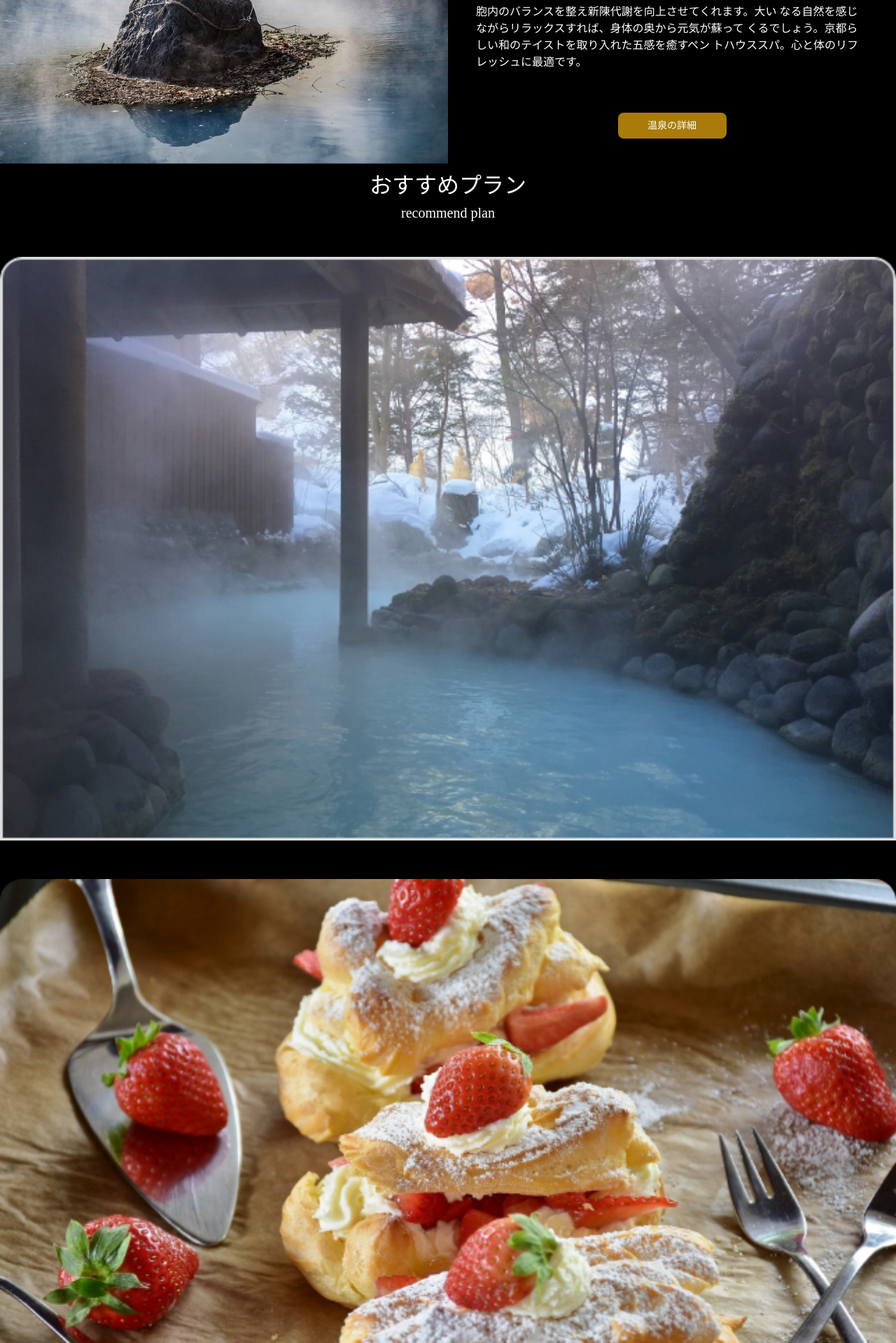
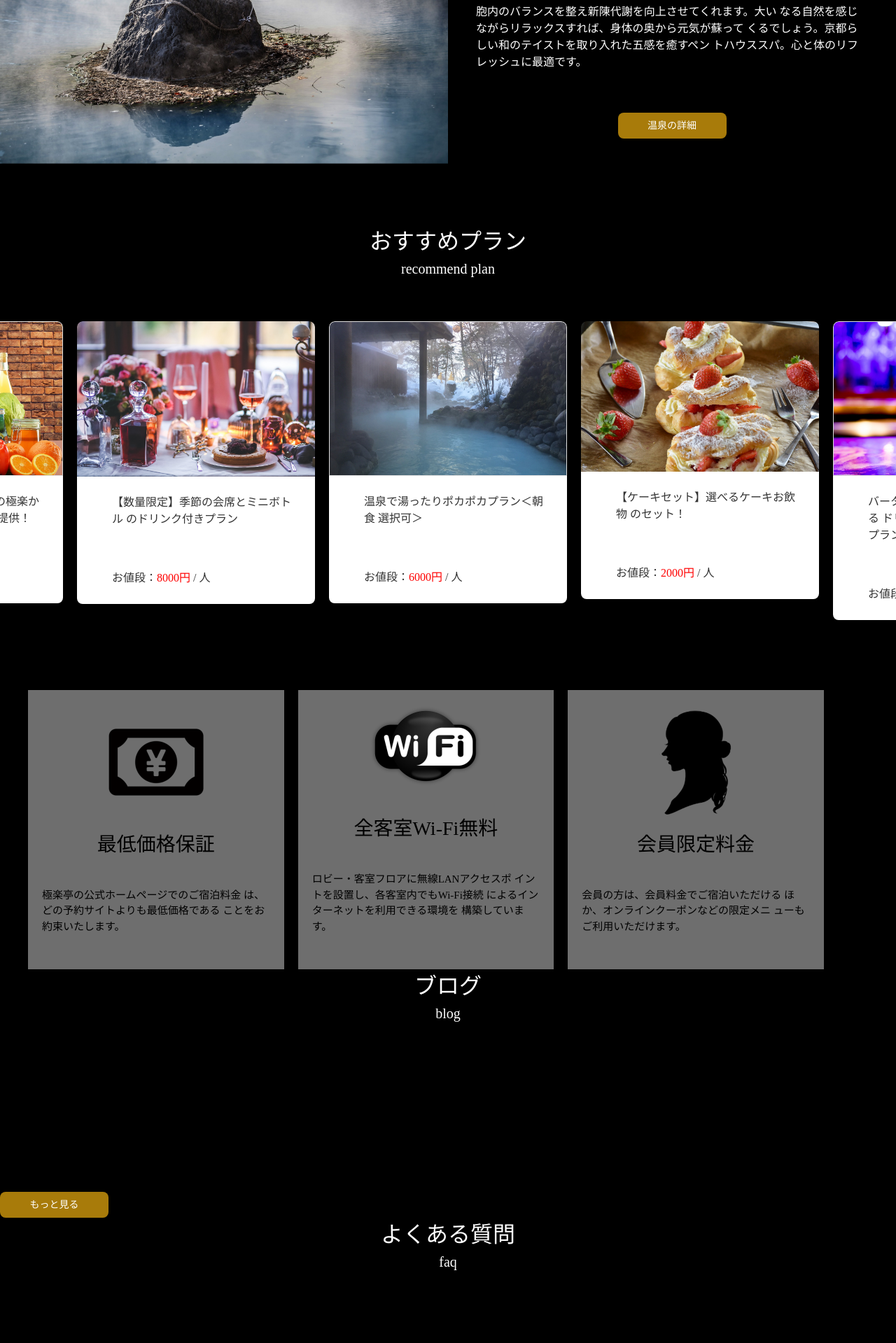
Before and after one commit to kyohhh/jQuery_practice, a PHP site: page / in a window 1280 px wide. Shown: the part 2053-3972 px from the top of the page at 70% size. Run offline with PHP 8.4, Linux system fonts and the light colour scheme.

Commit message:
SCSS_main_おすすめプラン

```diff
--- a/css/style.css
+++ b/css/style.css
@@ -201,4 +201,85 @@ img {
 .features .inner .features-cont .features-list .features-item .image {
   width: 50%;
 }
+
+.plan {
+  padding-top: 80px;
+}
+
+.rec {
+  padding-top: 60px;
+}
+
+.rec .rec-slick .rec-item {
+  display: -webkit-box;
+  display: -ms-flexbox;
+  display: flex;
+  -webkit-box-orient: vertical;
+  -webkit-box-direction: reverse;
+      -ms-flex-flow: column-reverse;
+          flex-flow: column-reverse;
+  border-radius: 8px;
+  overflow: hidden;
+  margin-right: 10px;
+  margin-left: 10px;
+}
+
+.rec .rec-slick .rec-item .text {
+  background-color: #fff;
+  padding: 25px 25px 25px 50px;
+  color: #333333;
+}
+
+.rec .rec-slick .rec-item .text .price {
+  padding-top: 60px;
+}
+
+.rec .rec-slick .rec-item .text .price > span {
+  color: #FF0000;
+}
+
+.service .service-warp {
+  padding-top: 100px;
+}
+
+.service .service-warp .service-list {
+  display: -webkit-box;
+  display: -ms-flexbox;
+  display: flex;
+  padding-left: 40px;
+  padding-right: 40px;
+}
+
+.service .service-warp .service-list .service-item {
+  display: -webkit-box;
+  display: -ms-flexbox;
+  display: flex;
+  -webkit-box-orient: vertical;
+  -webkit-box-direction: reverse;
+      -ms-flex-flow: column-reverse;
+          flex-flow: column-reverse;
+  background-color: #6E6E6E;
+  width: 30.46875%;
+}
+
+.service .service-warp .service-list .service-item + .service-item {
+  margin-left: 20px;
+}
+
+.service .service-warp .service-list .service-item .text .title {
+  font-size: 28px;
+  padding-top: 10px;
+  text-align: center;
+}
+
+.service .service-warp .service-list .service-item .text .desc {
+  padding: 40px 20px 50px 20px;
+  font-size: 15px;
+}
+
+.service .service-warp .service-list .service-item .image {
+  width: 160px;
+  margin-left: auto;
+  margin-right: auto;
+}
 /*# sourceMappingURL=style.css.map */
--- a/index.html
+++ b/index.html
@@ -101,10 +101,10 @@
                     <span class="sub">recommend plan</span>
                 </h2>
                 <div class="rec service">
-                    <div class="rec-slick rec-list">
+                    <div class="rec-slick rec-list" id="rec-slick">
                         <div class="rec-item">
                             <div class="text">
-                                <div class="titile">温泉で湯ったりポカポカプラン＜朝食 選択可＞</div>
+                                <div class="title">温泉で湯ったりポカポカプラン＜朝食 選択可＞</div>
                                 <div class="price">お値段：<span>6000円 </span>/ 人</div>
                             </div>
                             <div class="image">
@@ -113,7 +113,7 @@
                         </div>
                         <div class="rec-item">
                             <div class="text">
-                                <div class="titile">【ケーキセット】選べるケーキお飲物 のセット！</div>
+                                <div class="title">【ケーキセット】選べるケーキお飲物 のセット！</div>
                                 <div class="price">お値段：<span>2000円 </span>/ 人</div>
                             </div>
                             <div class="image">
@@ -122,7 +122,7 @@
                         </div>
                         <div class="rec-item">
                             <div class="text">
-                                <div class="titile">バータイム「2DRINKSプラン」選べる ドリンク2杯におつまみが付いたプラン</div>
+                                <div class="title">バータイム「2DRINKSプラン」選べる ドリンク2杯におつまみが付いたプラン</div>
                                 <div class="price">お値段：<span>8000円 </span>/ 人</div>
                             </div>
                             <div class="image">
@@ -131,7 +131,7 @@
                         </div>
                         <div class="rec-item">
                             <div class="text">
-                                <div class="titile">【リモート宴会プラン】京の極楽から シェフ厳選メニューをご提供！</div>
+                                <div class="title">【リモート宴会プラン】京の極楽から シェフ厳選メニューをご提供！</div>
                                 <div class="price">お値段：<span>6000円 </span>/ 人</div>
                             </div>
                             <div class="image">
@@ -140,7 +140,7 @@
                         </div>
                         <div class="rec-item">
                             <div class="text">
-                                <div class="titile">【数量限定】季節の会席とミニボトル のドリンク付きプラン</div>
+                                <div class="title">【数量限定】季節の会席とミニボトル のドリンク付きプラン</div>
                                 <div class="price">お値段：<span>8000円 </span>/ 人</div>
                             </div>
                             <div class="image">
--- a/js/script.js
+++ b/js/script.js
@@ -0,0 +1,13 @@
+$(function () {
+  $('.rec-slick').slick({
+    infinite: true,
+    slidesToShow: 3,
+    slidesToScroll: 3,
+    autoplay: true,//オートプレイON
+    speed: 1000,
+    autoplaySpeed: 5000,//オートプレイスピード5秒
+    arrows: false,//ボタン非表示
+    centerPadding: '100px',//横切れ端の見え方
+    centerMode: true
+  });
+});
--- /dev/null
+++ b/scss/object/_plan.scss
@@ -0,0 +1,74 @@
+.plan{
+  padding-top: 80px;
+  .inner{
+    .cmn-title{
+      .main{}
+      .sub{}
+    }
+  }
+}
+
+.rec{
+  padding-top: 60px;
+  .rec-slick{
+    .rec-item{
+      display: flex;//textとimageの上下反転
+      flex-flow: column-reverse;//textとimageの上下反転
+      border-radius: 8px;
+      overflow: hidden;//はみ出た余白を隠す
+      margin-right: 10px;
+      margin-left: 10px;
+      .text{
+        background-color: cl(white);
+        padding: 25px 25px 25px 50px;
+        color: cl(text);
+        .title{}
+        .price{
+          padding-top: 60px;
+          > span{
+            color: cl(red);
+          }
+        }
+      }
+      .image{
+
+      }
+    }
+  }
+}
+
+.service{
+  .service-warp{
+    padding-top: 100px;
+    .service-list{
+      display: flex;
+      padding-left: 40px;
+      padding-right: 40px;
+      .service-item{
+        display: flex;
+        flex-flow: column-reverse;
+        background-color: cl(grey);
+        width: percentage(390 / 1280);
+        + .service-item{
+          margin-left: 20px;
+        }
+        .text{
+          .title{
+            font-size: 28px;
+            padding-top: 10px;
+            text-align: center;
+          }
+          .desc{
+            padding: 40px 20px 50px 20px;
+            font-size: 15px;
+          }
+        }
+        .image{
+          width: 160px;
+          margin-left: auto;
+          margin-right: auto;
+        }
+      }
+    }
+  }
+}
--- a/scss/style.scss
+++ b/scss/style.scss
@@ -4,3 +4,4 @@
 @import "layout/common";
 @import "object/top";
 @import "object/features";
+@import "object/plan";
```
Also changed, not shown: 1 other file.
